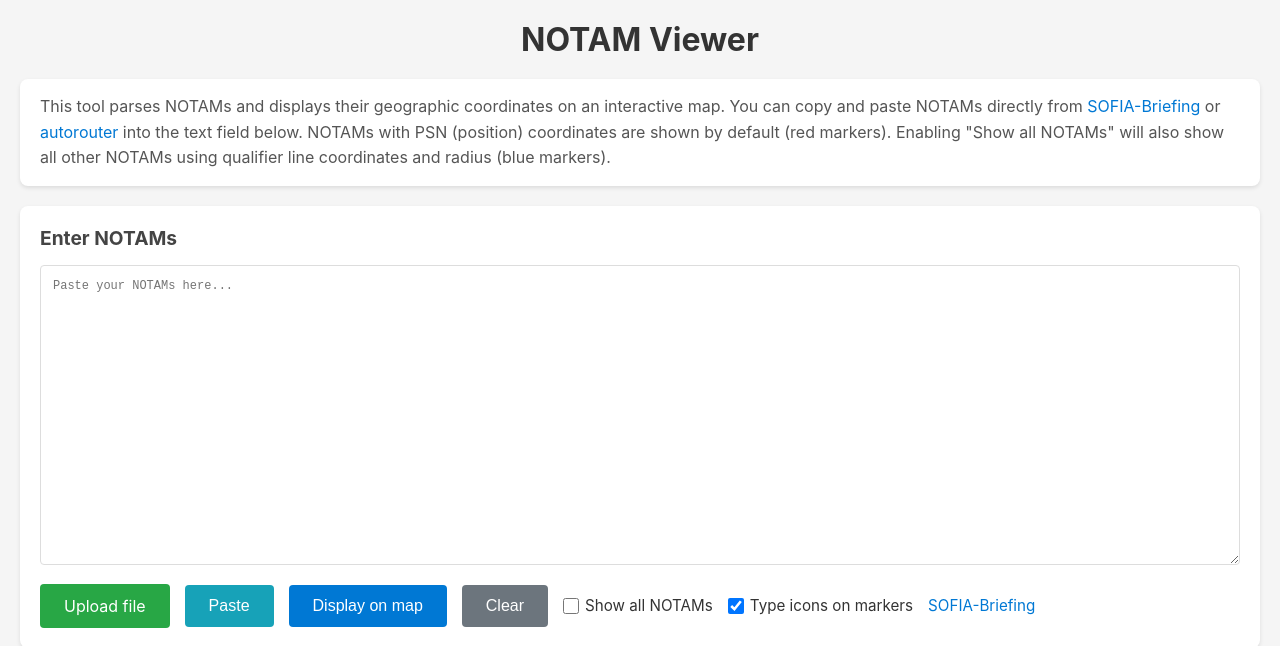
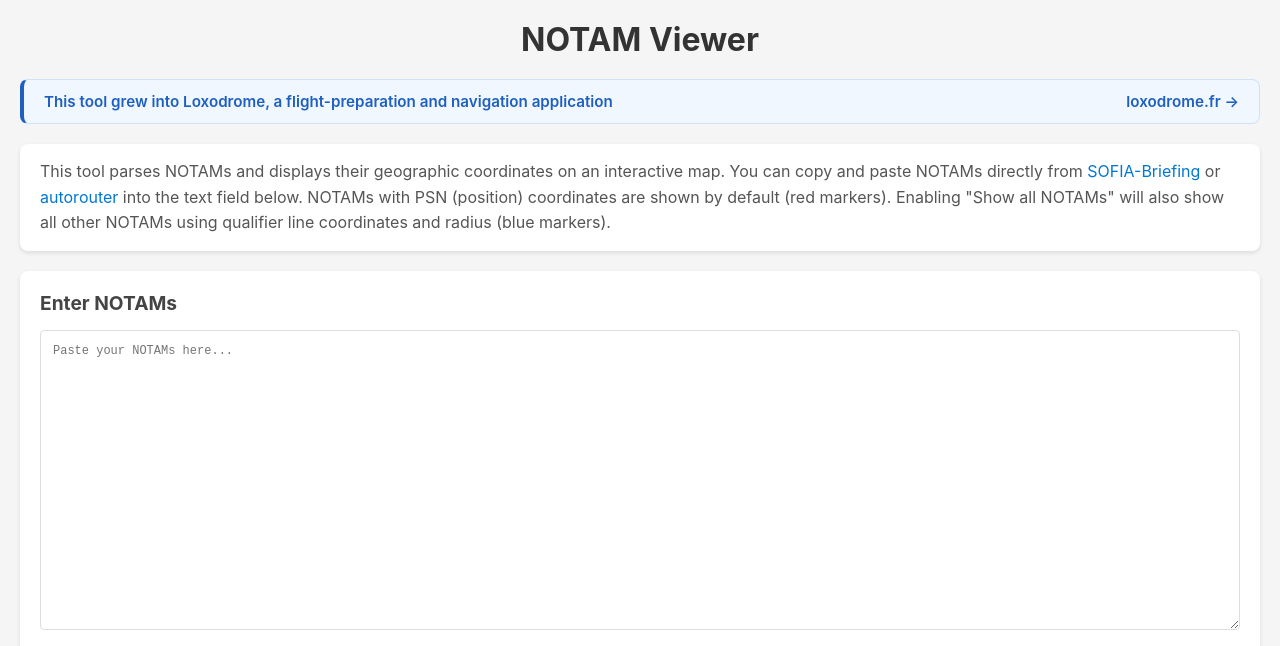
Before and after one commit to 0intro/notam-viewer, a website: page index.html in a window 1280 px wide. Shown: the top 646 px of the page. Drawn offline with nearby package versions, Linux system fonts and the light colour scheme; no server answers.

Commit message:
point to loxodrome, the application this tool became

```diff
--- a/index.html
+++ b/index.html
@@ -10,6 +10,11 @@
 <body>
 	<div class="container">
 		<h1>NOTAM Viewer</h1>
+
+		<a class="successor-banner" href="https://loxodrome.fr/">
+			<strong>This tool grew into Loxodrome, a flight-preparation and navigation application</strong>
+			<span class="successor-banner__cta">loxodrome.fr &rarr;</span>
+		</a>
 
 		<div class="description">
 			<p>This tool parses NOTAMs and displays their geographic coordinates on an interactive map. You can copy and paste NOTAMs directly from <a href="https://sofia-briefing.aviation-civile.gouv.fr/" target="_blank">SOFIA-Briefing</a> or <a href="https://www.autorouter.aero/notam" target="_blank">autorouter</a> into the text field below. NOTAMs with PSN (position) coordinates are shown by default (red markers). Enabling "Show all NOTAMs" will also show all other NOTAMs using qualifier line coordinates and radius (blue markers).</p>
--- a/styles.css
+++ b/styles.css
@@ -653,3 +653,33 @@ footer a:hover {
 .back-link a:hover {
 	text-decoration: underline;
 }
+
+.successor-banner {
+	display: flex;
+	justify-content: space-between;
+	align-items: center;
+	gap: 12px;
+	margin-bottom: 20px;
+	padding: 12px 20px;
+	background: #f0f7ff;
+	border: 1px solid #cfe2f9;
+	border-left: 4px solid #1f5fbf;
+	border-radius: 8px;
+	color: #1f5fbf;
+	text-decoration: none;
+	font-size: 0.95rem;
+	transition: background 0.2s;
+}
+
+.successor-banner:hover {
+	background: #e1eeff;
+}
+
+.successor-banner strong {
+	font-weight: 600;
+}
+
+.successor-banner__cta {
+	font-weight: 600;
+	white-space: nowrap;
+}
```
Also changed, not shown: v2/index.html (added, +27 -0 lines), v2/sw.js (added, +36 -0 lines), README.md, 1 other file.
